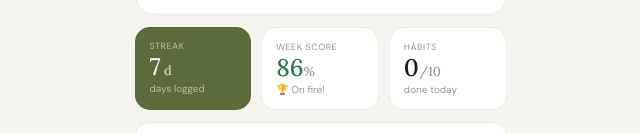
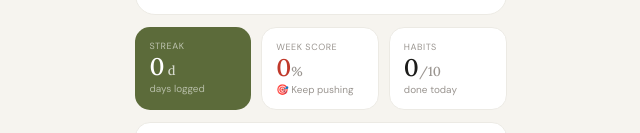
Before and after one commit to jkryptos11/Nutritrack, a React (Vite) app: page / in a window 1280 px wide. Shown: the part 283-416 px from the top of the page, without its empty margins (319-959 px from the left). Built offline with nearby package versions, Linux system fonts and the light colour scheme.

Commit message:
fresh start no dummy data

```diff
--- a/src/App.jsx
+++ b/src/App.jsx
@@ -96,7 +96,9 @@ function makeFreshDay() {
 
 function seedData() {
   const data = {};
-  ["2026-03-04","2026-03-05","2026-03-06","2026-03-07","2026-03-08","2026-03-09","2026-03-10"].forEach((d, i) => {
+  const todayD = new Date(); todayD.setHours(0,0,0,0);
+  const past7 = Array.from({length:7},(_,i)=>{ const d=new Date(todayD); d.setDate(d.getDate()-(6-i)); return d.toISOString().split("T")[0]; });
+  past7.forEach((d, i) => {
     const kcal = 1700 + Math.round(Math.random() * 600);
     const protein = 80 + Math.round(Math.random() * 60);
     data[d] = {
@@ -496,7 +498,7 @@ function LogTab({ data, activeDate, setActiveDate, onDataChange, favourites, cus
   // 7 recent dates
   const recentDates = [];
   for (let i = 6; i >= 0; i--) {
-    const d = new Date("2026-03-10"); d.setDate(d.getDate() - i);
+    const d = new Date(); d.setHours(0,0,0,0); d.setDate(d.getDate() - i);
     recentDates.push(toDateStr(d));
   }
 
@@ -841,14 +843,14 @@ function ProgressTab({ data, targetHistory, habitHistory }) {
     <div style={{ display: "flex", flexDirection: "column", flex: 1, overflow: "hidden" }}>
       <div style={{ display: "flex", margin: "0 14px 12px", background: C.border, borderRadius: 12, padding: 3, flexShrink: 0, overflow: "hidden" }}>
         {[["diet","Diet"],["habits","Habits"]].map(([id, label]) => (
-          <button key={id} onClick={() => setMainTab(id)} style={{ flex: 1, padding: "8px", border: "none", borderRadius: 10, fontFamily: "'DM Sans',sans-serif", fontSize: 13, fontWeight: 500, cursor: "pointer", background: mainTab === id ? C.card : "transparent", color: mainTab === id ? C.accent : C.muted, boxShadow: mainTab === id ? "0 1px 4px rgba(0,0,0,0.08)" : "none", transition: "all 0.15s" }}>{label}</button>
+          <button key={id} onClick={() => setMainTab(id)} style={{ flex: 1, padding: "8px", border: "none", borderRadius: 10, fontFamily: "'DM Sans',sans-serif", fontSize: 13, fontWeight: 500, cursor: "pointer", background: mainTab === id ? C.card : "transparent", color: mainTab === id ? C.accent : C.muted, boxShadow: mainTab === id ? "0 1px 4px rgba(0,0,0,0.08)" : "none", transition: "all 0.15s", minWidth: 0 }}>{label}</button>
         ))}
       </div>
       <div style={{ overflowY: "auto", flex: 1, padding: "0 14px" }}>
         {mainTab === "diet" && <div>
           <div style={{ display: "flex", gap: 6, marginBottom: 12, overflow: "hidden" }}>
             {[["calendar","Calendar"],["weekly","Weekly"],["monthly","Monthly"]].map(([id, label]) => (
-              <button key={id} onClick={() => setDietView(id)} style={{ flex: 1, padding: "7px", border: `1.5px solid ${dietView === id ? C.accent : C.border}`, borderRadius: 10, fontFamily: "'DM Sans',sans-serif", fontSize: 12, fontWeight: dietView === id ? 600 : 400, cursor: "pointer", background: dietView === id ? C.accentLight : C.card, color: dietView === id ? C.accent : C.muted }}>{label}</button>
+              <button key={id} onClick={() => setDietView(id)} style={{ flex: 1, padding: "7px 4px", border: `1.5px solid ${dietView === id ? C.accent : C.border}`, borderRadius: 10, fontFamily: "'DM Sans',sans-serif", fontSize: 11, fontWeight: dietView === id ? 600 : 400, cursor: "pointer", background: dietView === id ? C.accentLight : C.card, color: dietView === id ? C.accent : C.muted, minWidth: 0 }}>{label}</button>
             ))}
           </div>
           {dietView === "calendar" && <div><div style={{ background: C.card, borderRadius: 14, padding: "14px", border: `1px solid ${C.border}`, marginBottom: 12 }}><p style={{ fontFamily: "'Lora',serif", fontSize: 14, color: C.text, margin: "0 0 12px" }}>March 2026</p><CalendarGrid/></div>{selectedDay && <DayDetail dateStr={selectedDay}/>}</div>}
@@ -915,7 +917,7 @@ function HubTab({ targetHistory, setTargetHistory, habitHistory, setHabitHistory
       <div style={{ display: "flex", alignItems: "center", padding: "0 14px 12px", gap: 6, flexShrink: 0, background: C.bg, zIndex: 10 }}>
         <div style={{ display: "flex", gap: 5, overflowX: "auto", flex: 1, paddingBottom: 2, WebkitOverflowScrolling: "touch", scrollbarWidth: "none" }}>
           {sections.map(([id, label]) => (
-            <button key={id} onClick={() => setSection(id)} style={{ flexShrink: 0, padding: "7px 13px", border: `1.5px solid ${section === id ? C.accent : C.border}`, borderRadius: 20, fontFamily: "'DM Sans',sans-serif", fontSize: 12, fontWeight: section === id ? 600 : 400, cursor: "pointer", background: section === id ? C.accentLight : C.card, color: section === id ? C.accent : C.muted, whiteSpace: "nowrap" }}>{label}</button>
+            <button key={id} onClick={() => setSection(id)} style={{ flexShrink: 0, padding: "6px 11px", border: `1.5px solid ${section === id ? C.accent : C.border}`, borderRadius: 20, fontFamily: "'DM Sans',sans-serif", fontSize: 11, fontWeight: section === id ? 600 : 400, cursor: "pointer", background: section === id ? C.accentLight : C.card, color: section === id ? C.accent : C.muted, whiteSpace: "nowrap" }}>{label}</button>
           ))}
         </div>
         {/* 3-dot menu */}
@@ -1214,7 +1216,7 @@ function CreateCustomForm({ onSave }) {
 // ── Root ───────────────────────────────────────────────
 export default function App() {
   const [tab, setTab] = useState("home");
-  const [data, setData] = useState(() => load("data", seedData()));
+  const [data, setData] = useState(() => load("data", {}));
   const [activeDate, setActiveDate] = useState(TODAY);
   const [favourites, setFavourites] = useState(() => load("favourites", []));
   const [customItems, setCustomItems] = useState(() => load("customItems", [{ id: "c1", name: "MuscleBlaze Whey — 1 scoop with water", kcal: 120, protein: 25, carbs: 3, fat: 2, isCustom: true }]));
```
